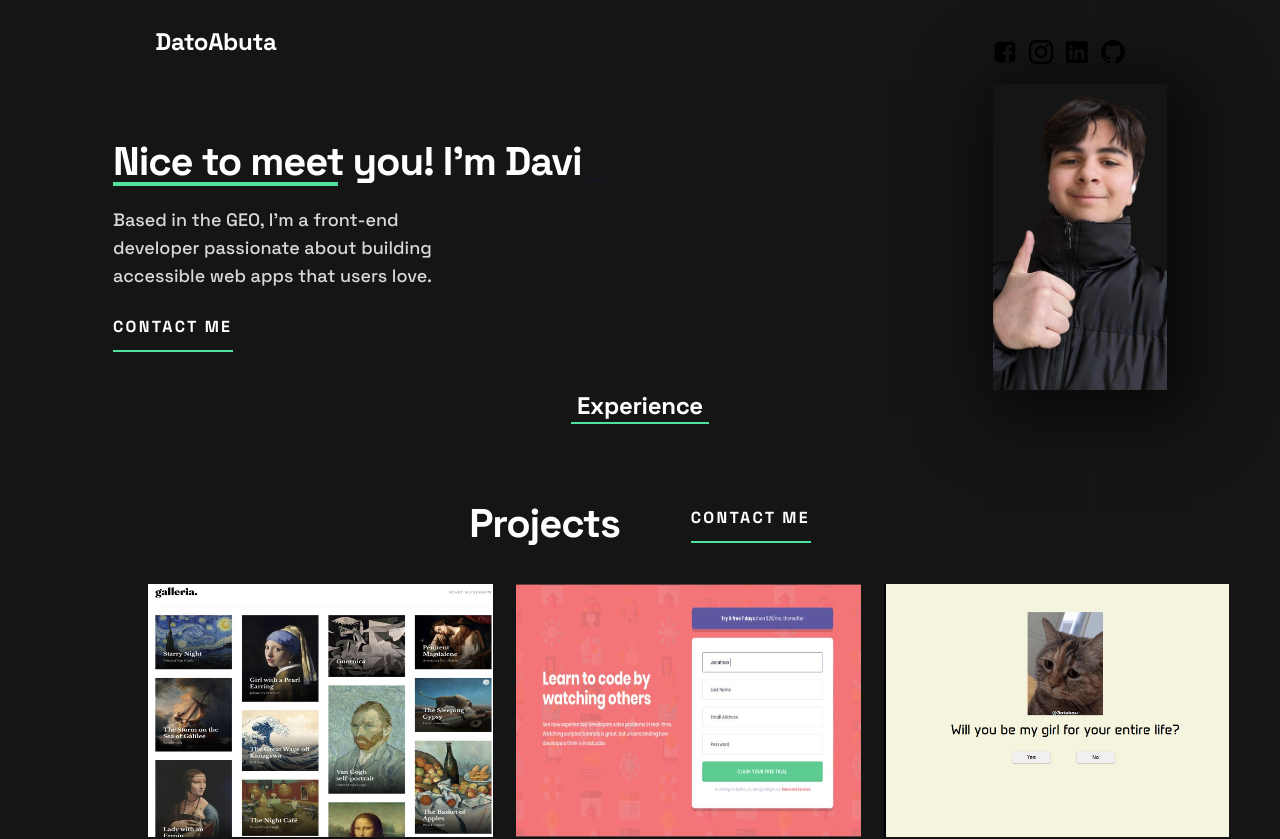
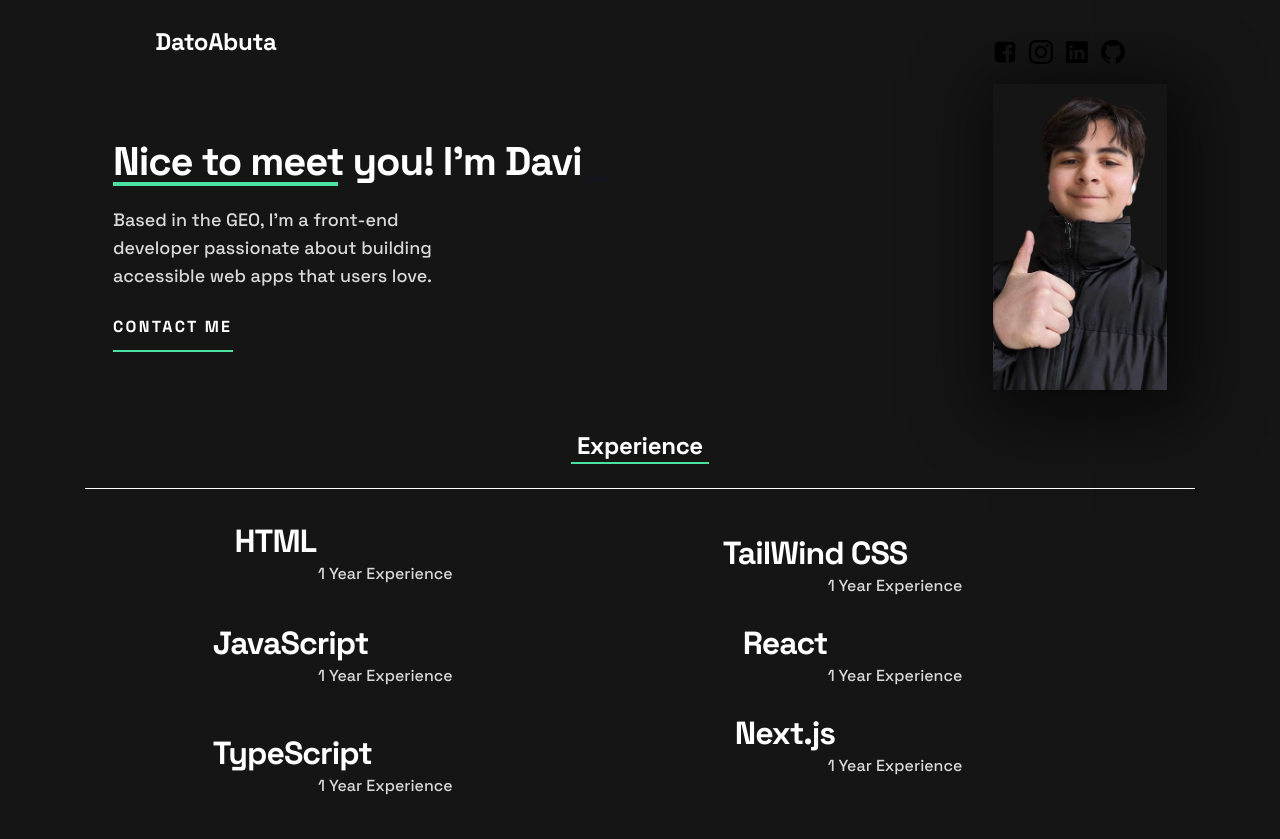
Before and after one commit to DatoAbuta/Portfolio, a Next.js app: page / in a window 1280 px wide. Shown: the top 839 px of the page. Built offline with nearby package versions, Linux system fonts and the light colour scheme.

Commit message:
fix - added some line divs

```diff
--- a/app/globals.css
+++ b/app/globals.css
@@ -220,6 +220,11 @@
   text-align: right;
 }
 
+.linee{
+  height: 1px;
+  background: var(--White, #FFF);
+}
+
 @media (width >= 768px){
   .based{
     color: var(--Grey, #D9D9D9);
--- a/app/page.tsx
+++ b/app/page.tsx
@@ -77,15 +77,42 @@
         </div>
       </section>
 
-      <div className='flex justify-center items-center flex-col'>
+      <div className='flex justify-center items-center flex-col mt-10 mb-5'>
         <h1>Experience</h1>
         <div className="greenline"></div>
+
+
+        <div className="linee w-[343px] mt-6 md:w-[706px] xl:w-[1110px]"></div>
       </div>
 
-      <section className="flex justify-center items-center flex-col md:grid md:grid-cols-2 md:ml-[40px] xl:ml-[165px] xl:grid-cols-3" >
-        <div></div>
-        <div></div>
-        <div></div>
+      <section className="flex justify-center items-center flex-col md:grid md:grid-cols-2 md:ml-[40px] xl:ml-[165px] xl:grid-cols-2" >
+      <div></div>
+      <div></div>
+      <div className='xl:w-[345px]'>
+        <h2 className="lang xl:w-[125px]">HTML</h2>
+        <p className="exp xl:w-[345px]">1 Year Experience</p>
+      </div>
+      <div className='xl:w-[345px]'>
+        <h2 className="lang mt-6 xl:w-[185px]">TailWind CSS</h2>
+        <p className="exp xl:w-[345px]">1 Year Experience</p>
+      </div>
+      <div className='xl:w-[345px]'>
+        <h2 className="lang mt-6 xl:w-[125px]">JavaScript</h2>
+        <p className="exp xl:w-[345px]">1 Year Experience</p>
+      </div>
+      <div className='xl:w-[345px]'>
+        <h2 className="lang mt-6 xl:w-[125px]">React</h2>
+        <p className="exp xl:w-[345px]">1 Year Experience</p>
+      </div>
+      <div className='xl:w-[345px]'>
+        <h2 className="lang mt-6 xl:w-[125px]">TypeScript</h2>
+        <p className="exp xl:w-[345px]">1 Year Experience</p>
+      </div>
+      <div className='xl:w-[345px]'>
+        <h2 className="lang mt-6 xl:w-[125px]">Next.js</h2>
+        <p className="exp mb-10 xl:w-[345px]">1 Year Experience</p>
+      </div>
+      <div></div>
       </section>
 
       <section className="flex gap-[71px] justify-center items-center mt-20 mb-10">
```
